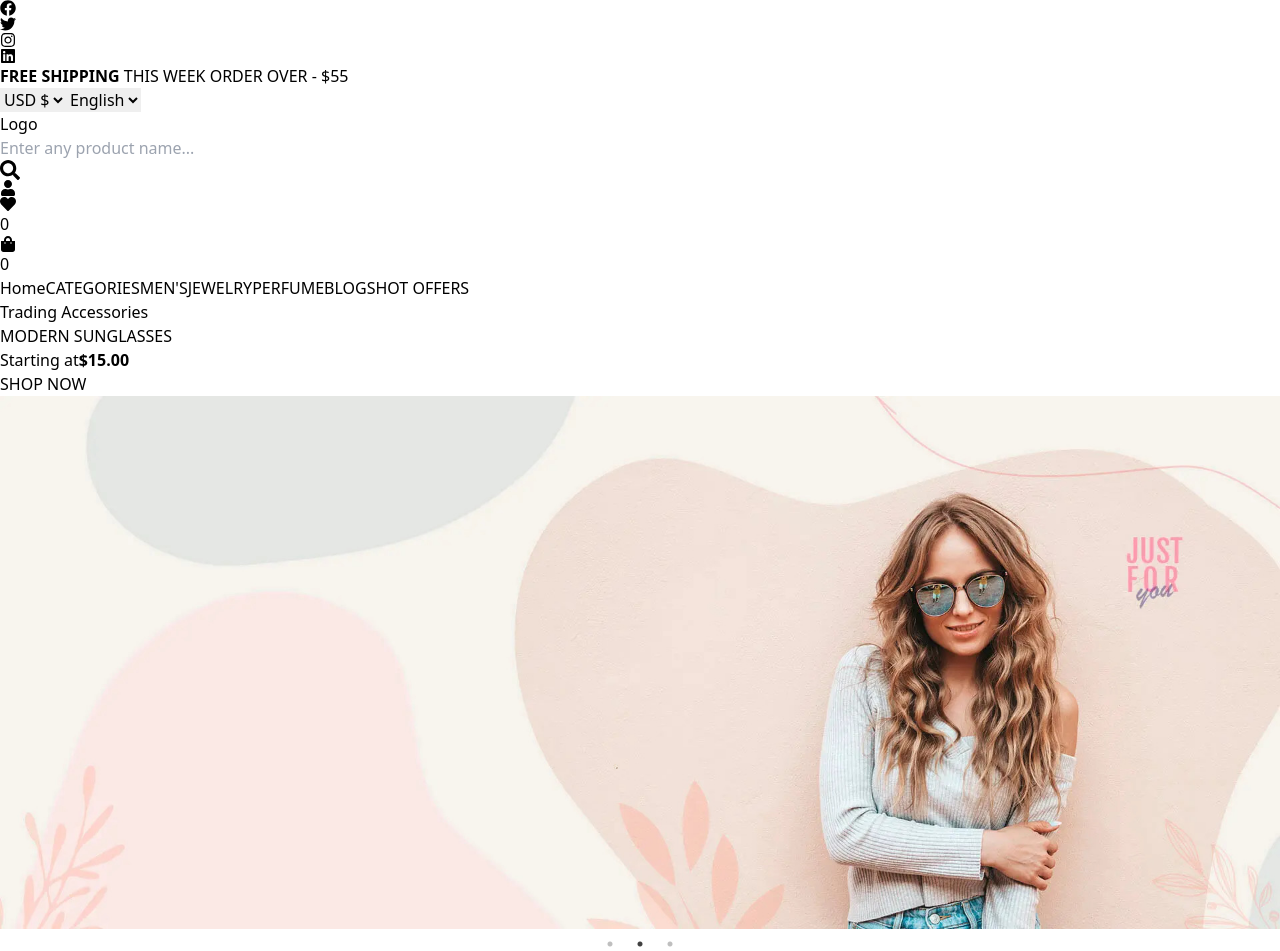
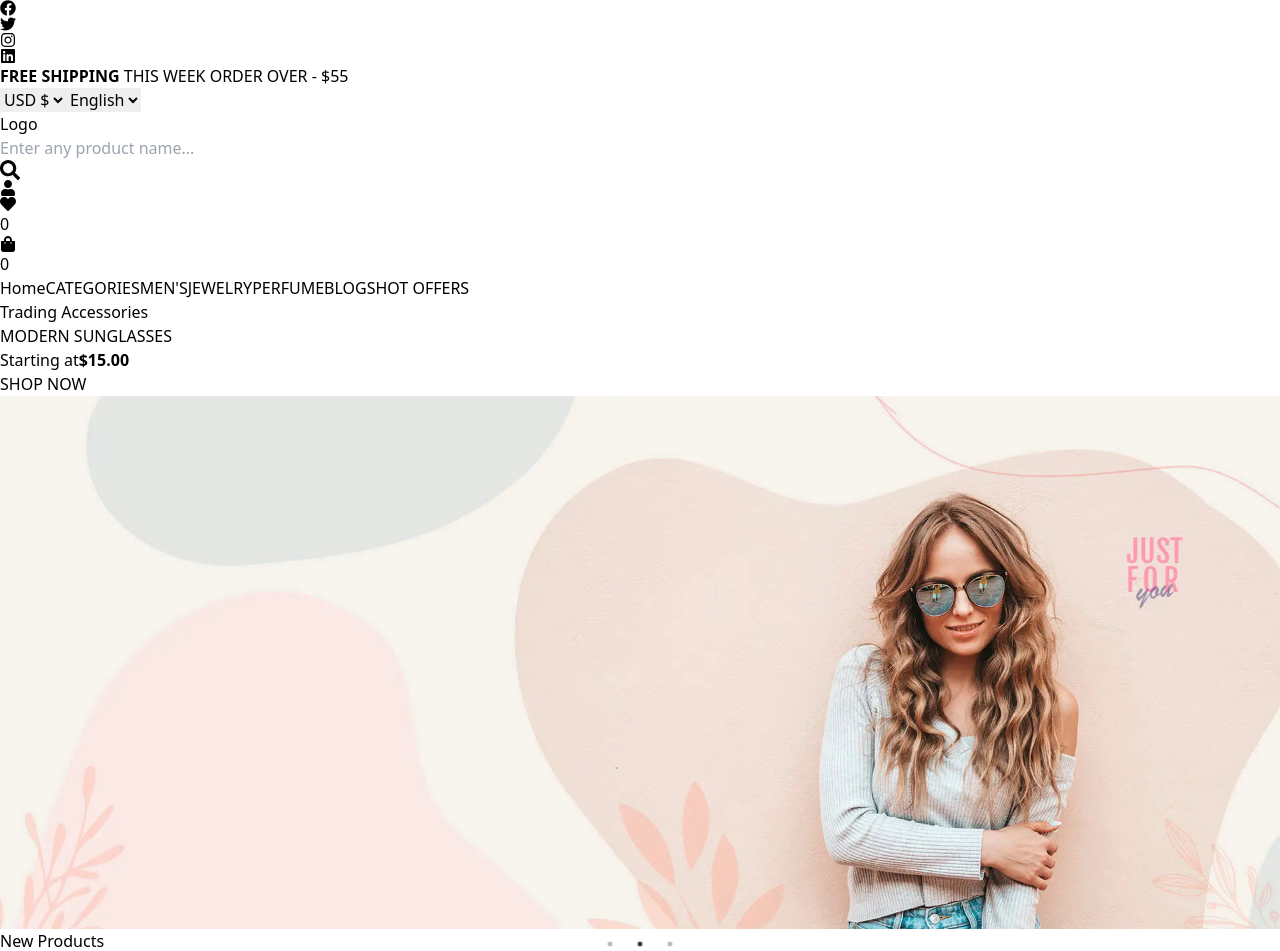
Before and after one commit to adilraees786/New-Next-JS-Project, a Next.js app: page / in a window 1280 px wide. Shown: the top 951 px of the page. Built offline with nearby package versions, Linux system fonts and the light colour scheme.

Commit message:
set product data start

```diff
--- a/src/Components/Products.js
+++ b/src/Components/Products.js
@@ -56,14 +56,18 @@ import React from 'react'
         rating: 4,
         price: "145.00"
 
-    },
+    }
 
- ]
+ ];
 
 
 const Products = () => {
   return (
-    <div>Products</div>
+    <div>
+       <div className=' container pt-16'>
+        <h2 className=' font-medium text-2xl pb-4'>New Products</h2>
+        </div>
+    </div>
   )
 }
 
--- a/src/app/page.js
+++ b/src/app/page.js
@@ -1,11 +1,13 @@
 
 import Hero from '@/Components/Hero'
+import Products from '@/Components/Products'
 import React from 'react'
 
 export default function Home(){
   return (
     <main>
       <Hero/>
+      <Products/>
     </main>
   )
 }
```
